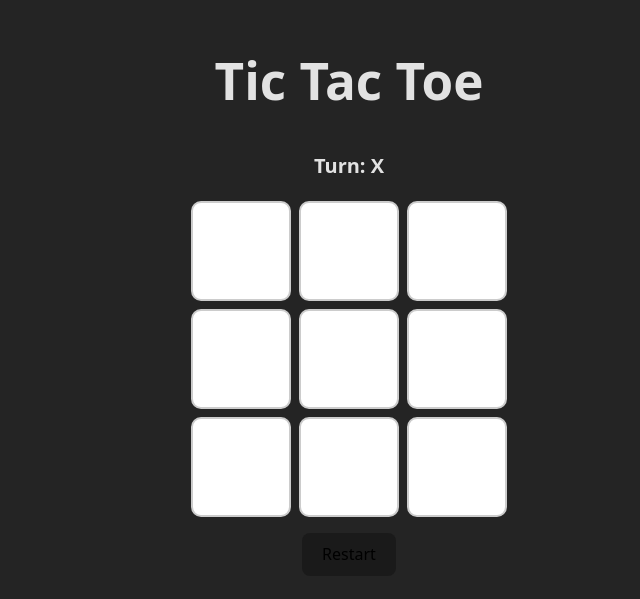
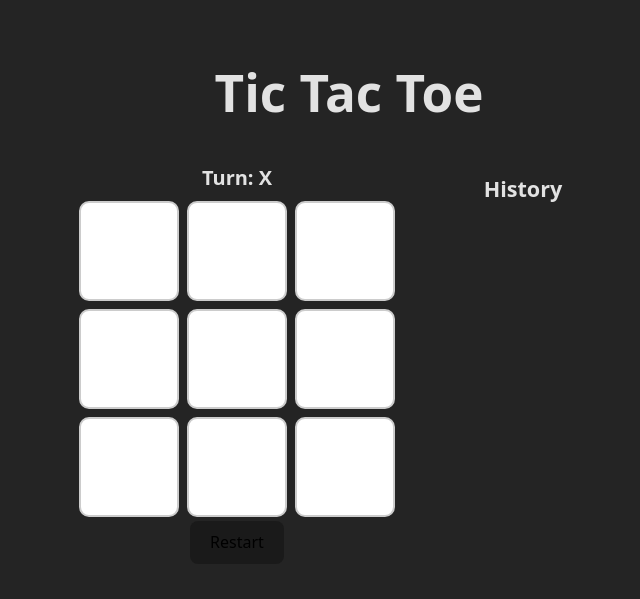
Before and after one commit to rotemharduf1/Tic-Tac-Toe-App, a React (Vite) app: page / in a window 1280 px wide. Shown: the part 103-702 px from the top of the page, without its empty margins (291-931 px from the left). Built offline with nearby package versions, Linux system fonts and the light colour scheme.

Commit message:
Save game state and history feature

```diff
--- a/src/components/game.css
+++ b/src/components/game.css
@@ -1,5 +1,30 @@
 .game {
     display: flex;
-    flex-direction: column;
-    gap: 0.75rem;
+    justify-content: flex-start;
+    align-items: flex-start;
+    gap: 2rem;
 }
+
+.game-container {
+    flex: 1;
+}
+
+.history-container {
+    min-width: 12rem;
+    font-size: 0.9rem;
+}
+
+
+.history-container h2 {
+    margin-bottom: 0.5rem;
+}
+
+.history-container ul {
+    list-style: none;
+    padding: 0;
+    margin: 0;
+}
+
+.history-container li {
+    margin-bottom: 0.25rem;
+}
--- a/src/components/game.jsx
+++ b/src/components/game.jsx
@@ -1,4 +1,4 @@
-import { useState } from 'react'
+import { useState , useEffect } from 'react'
 import { gameStatus } from '../utils/tictactoe.js'
 import Board from './board.jsx'
 import Controls from './controls.jsx'
@@ -6,30 +6,85 @@ import StatusBar from './statusBar.jsx'
 import "./game.css"
 
 export default function Game() {
-    const [sqrs, setSqrs] = useState(Array(9).fill(null))
-    const [isXNext, setIsXNext] = useState(true)
+    const [sqrs, setSqrs] = useState(() => {
+        const saved = localStorage.getItem('tictactoe-gameState');
+        if(!saved) return Array(9).fill(null);
+
+        try{
+            const parsed = JSON.parse(saved);
+            return Array.isArray(parsed.sqrs) ? parsed.sqrs : Array(9).fill(null);
+        } catch{
+            return Array(9).fill(null);
+        }
+    });
+    const [history, setHistory] = useState(() => {
+        const saved = localStorage.getItem('tictactoe-gameState');
+        if(!saved) return [];
+
+        try{
+            const parsed = JSON.parse(saved);
+            return Array.isArray(parsed.history) ? parsed.history : [];
+        } catch{
+            return [];
+        }
+    });
+    const [isXNext, setIsXNext] = useState(() => {
+        const saved = localStorage.getItem('tictactoe-gameState');
+        if(!saved) return true;
+
+        try{
+            const parsed = JSON.parse(saved);
+            return typeof parsed.isXNext === 'boolean' ? parsed.isXNext : true;
+        } catch{
+            return true;
+        }
+    });
+
+    // refresh
+    //from object to JSON
+    useEffect(() => {
+        const gameState = {sqrs, isXNext, history};
+        localStorage.setItem('tictactoe-gameState', JSON.stringify(gameState));
+    }, [sqrs, isXNext, history]);
 
     const { winner, isDraw } = gameStatus(sqrs)
 
     function handlePlay(idx) {
         if(sqrs[idx] || winner) return //this cell is filled/end of game
 
-        const next = sqrs.slice() //copy of the state
-        next[idx] = isXNext ? 'X' : 'O'
-        setSqrs(next)
-        setIsXNext(!isXNext)
+        const currentPlayer = isXNext ? 'X' : 'O';
+        const next = sqrs.slice();
+        next[idx] = currentPlayer;
+
+        setSqrs(next);
+        setHistory([...history, { player: currentPlayer, idx }]);
+        setIsXNext(!isXNext);
     }
 
     function handleReset() {
         setSqrs(Array(9).fill(null))
         setIsXNext(true)
+        setHistory([])
     }
 
     return (
         <div className="game">
-        <StatusBar isXNext={isXNext} winner={winner} isDraw={isDraw} />
-        <Board sqrs={sqrs} onPlay={handlePlay} />
-        <Controls onReset={handleReset} />
+            <div className='game-container'>
+                <StatusBar isXNext={isXNext} winner={winner} isDraw={isDraw} />
+                <Board sqrs={sqrs} onPlay={handlePlay} />
+                <Controls onReset={handleReset} />
+            </div>
+
+            <div className='history-container'>
+                <h2>History</h2>
+                <ul>
+                    {history.map((move, index) => (
+                        <li key={index}>
+                            {move.player} played on {move.idx}
+                        </li>
+                    ))}
+                </ul>
+            </div>
         </div>
     )
 }
```
